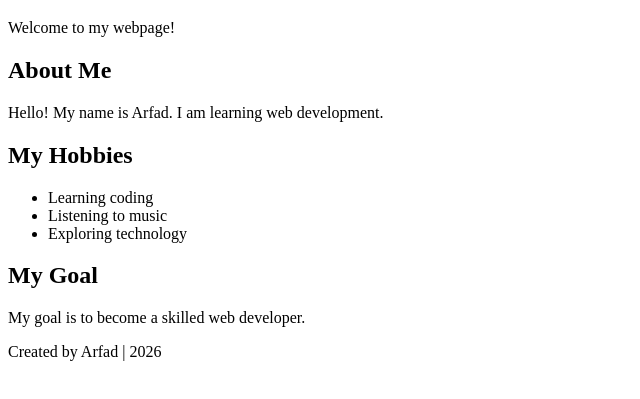
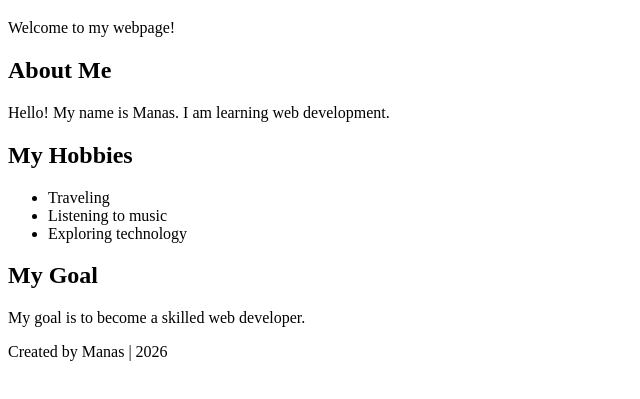
Before and after one commit to rawoolmanas2-bot/web_dev_lab_2, a plain HTML site: page P05-bio-page/index.html in a window 1280 px wide. Shown: the part 61-460 px from the top of the page, without its empty margins (0-640 px from the left). Drawn offline with Linux system fonts and the light colour scheme.

Commit message:
Complete personal portfolio website

```diff
--- a/P05-bio-page/index.html
+++ b/P05-bio-page/index.html
@@ -14,13 +14,13 @@
     <main>
         <section>
             <h2>About Me</h2>
-            <p>Hello! My name is Arfad. I am learning web development.</p>
+            <p>Hello! My name is Manas. I am learning web development.</p>
         </section>
 
         <section>
             <h2>My Hobbies</h2>
             <ul>
-                <li>Learning coding</li>
+                <li>Traveling</li>
                 <li>Listening to music</li>
                 <li>Exploring technology</li>
             </ul>
@@ -33,7 +33,7 @@
     </main>
 
     <footer>
-        <p>Created by Arfad | 2026</p>
+        <p>Created by Manas | 2026</p>
     </footer>
 </body>
 </html>
```
